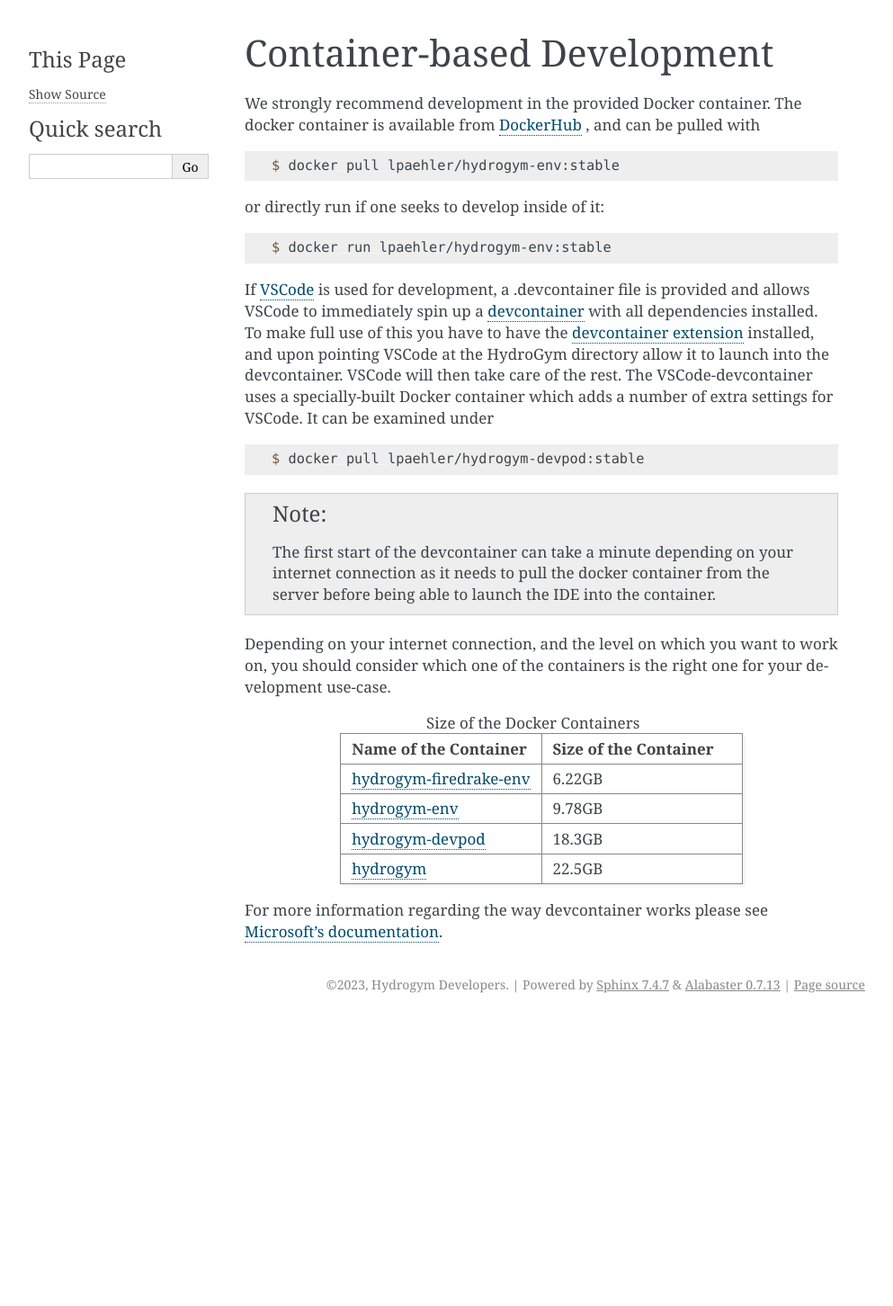
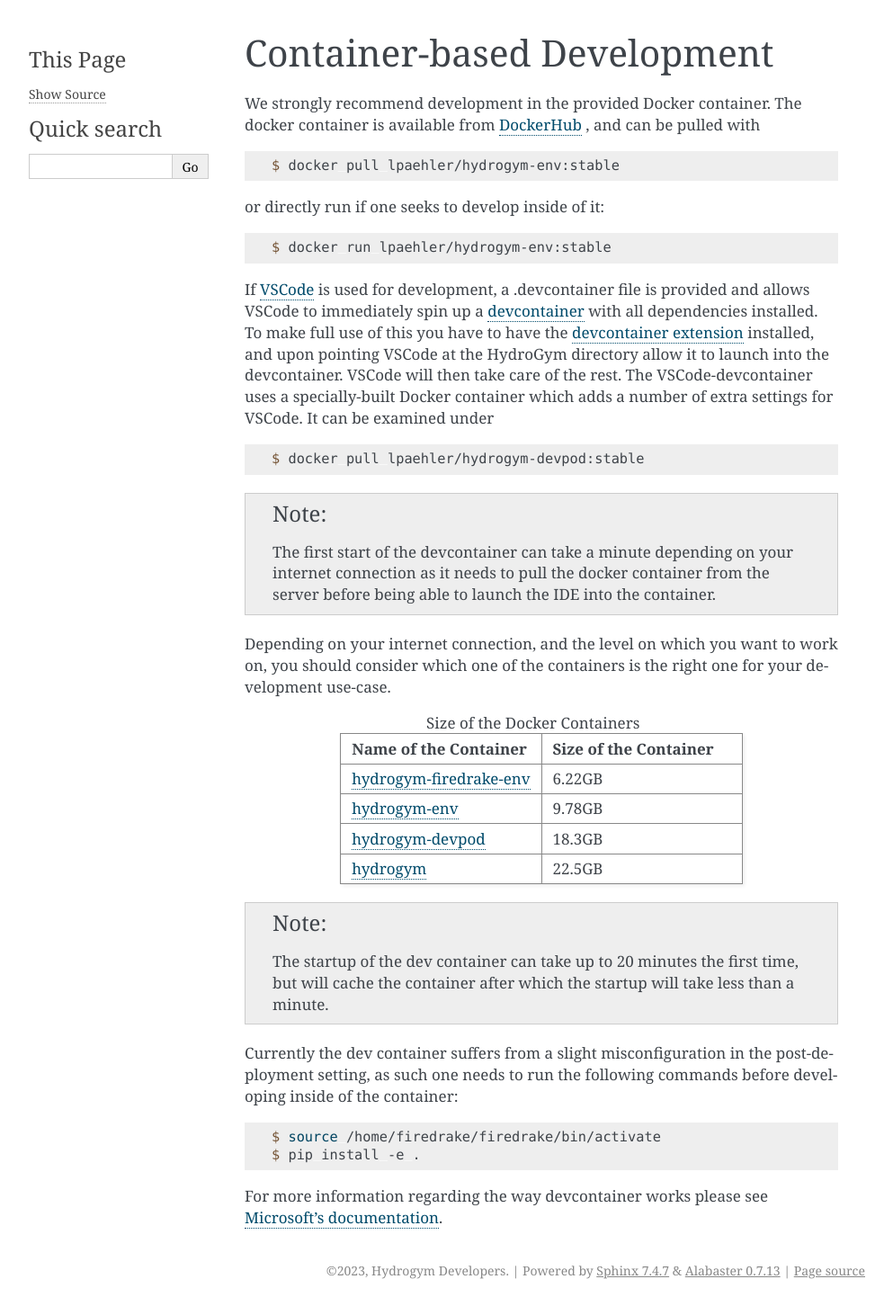
Before and after one commit to dynamicslab/hydrogym, a Sphinx documentation site: the page built from docs/docker_development.rst, in a window 1280 px wide. Shown: the whole page at 90% size, without its empty margins (148-1141 px from the left). Built offline with Sphinx 7.4.7, drawn with Linux system fonts in a browser that asks for light colours; before the commit the page ends 1134 px from its top, so only the background shows below that.

Commit message:
Update docker_development.rst

```diff
--- a/docs/docker_development.rst
+++ b/docs/docker_development.rst
@@ -50,5 +50,18 @@ the containers is the right one for your development use-case.
    * - `hydrogym <https://hub.docker.com/repository/docker/lpaehler/hydrogym/general>`_
      - 22.5GB
 
+.. note::
+
+   The startup of the dev container can take up to 20 minutes the first time, but will cache the container after which the
+   startup will take less than a minute.
+
+Currently the dev container suffers from a slight misconfiguration in the post-deployment setting, as such one needs to run
+the following commands before developing inside of the container:
+
+.. code-block:: console
+
+   $ source /home/firedrake/firedrake/bin/activate
+   $ pip install -e .
+
 For more information regarding the way devcontainer works please see
 `Microsoft's documentation <https://code.visualstudio.com/docs/devcontainers/containers>`_.
```
